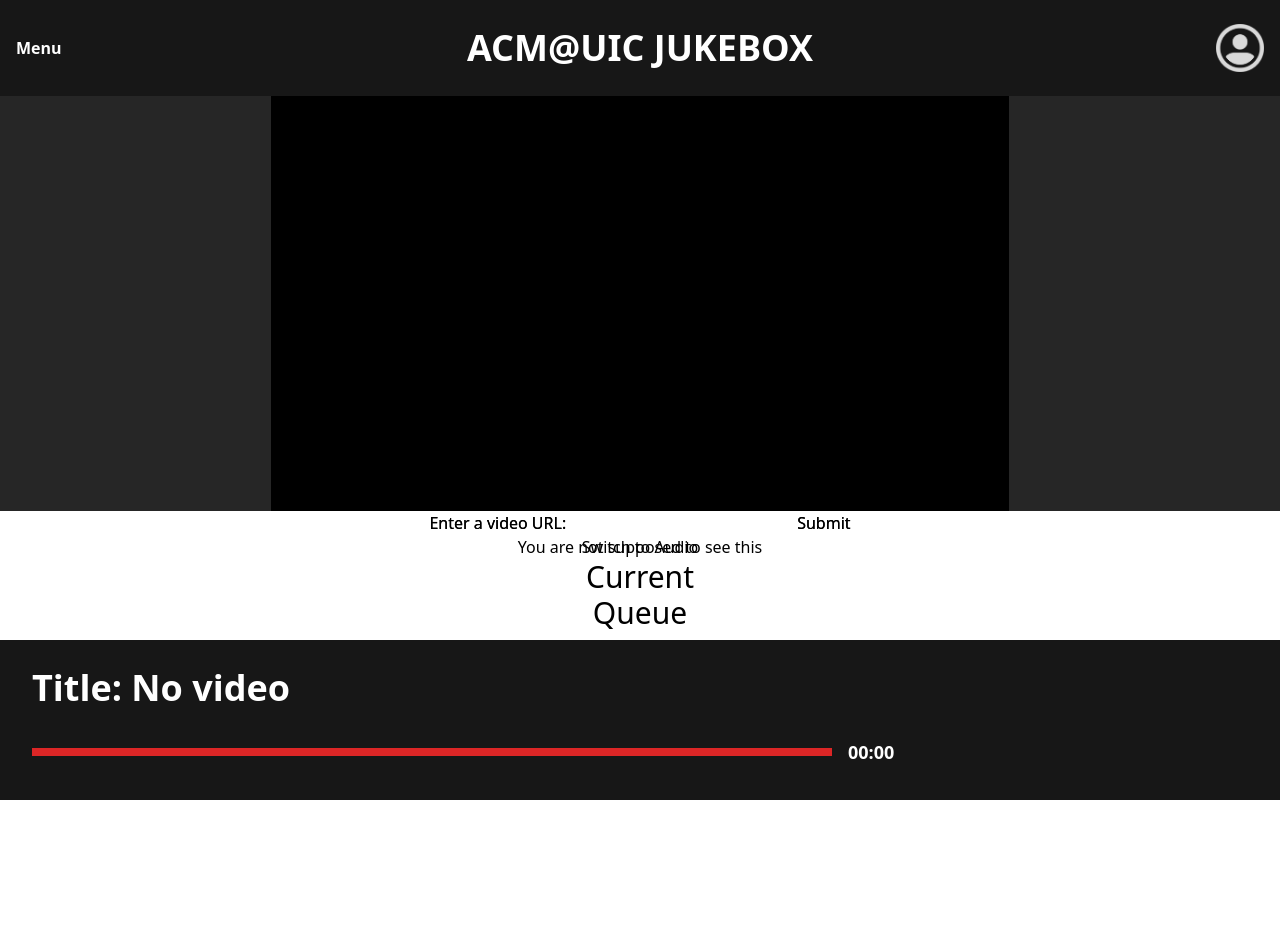
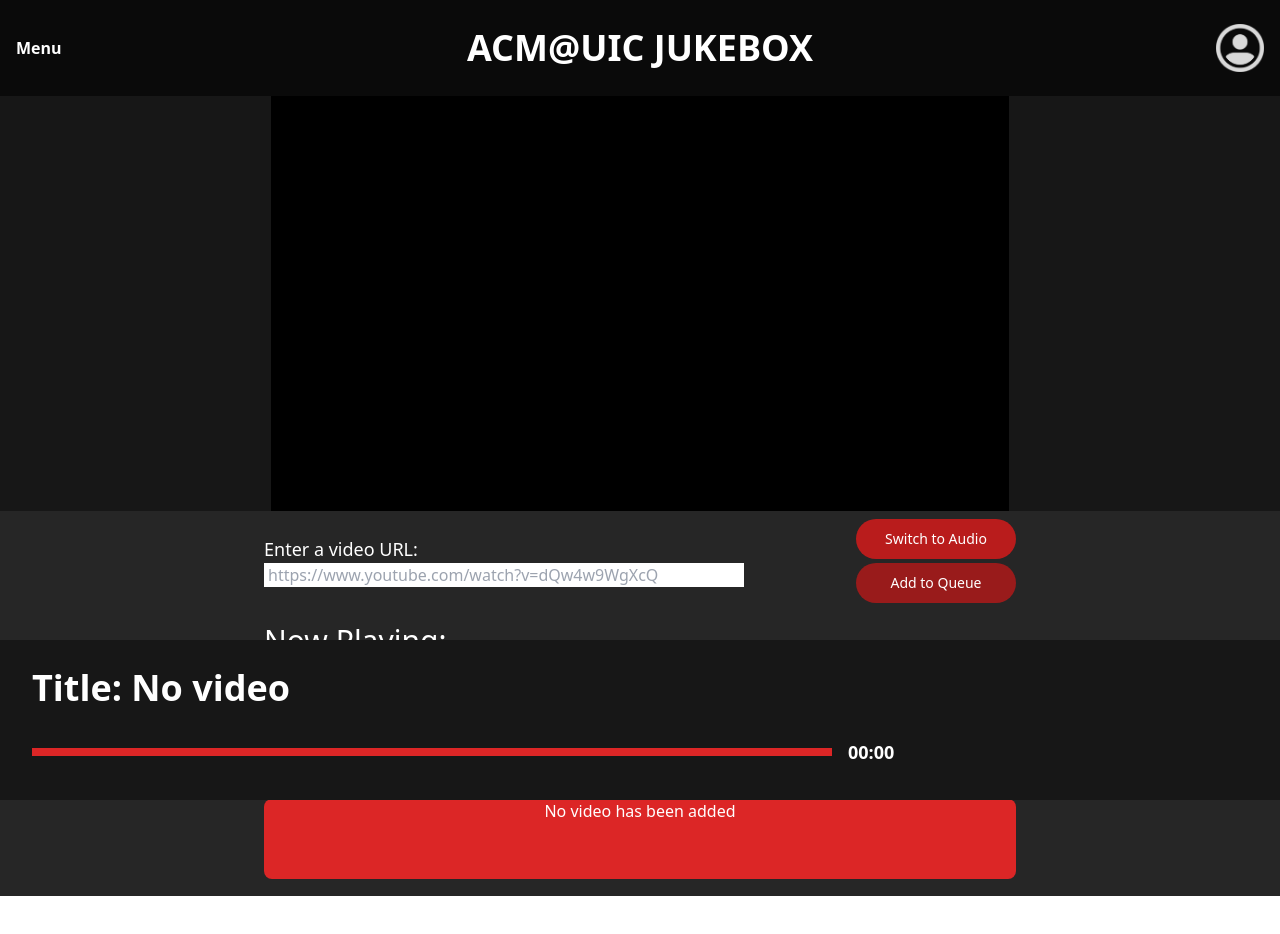
Before and after one commit to acm-uic/Jukebox, a React (Vite) app: page / in a window 1280 px wide. Shown: the top 934 px of the page. Built offline with nearby package versions, Linux system fonts and the light colour scheme.

Commit message:
Finished homepage

```diff
--- a/src/components/Header.jsx
+++ b/src/components/Header.jsx
@@ -9,7 +9,7 @@ export const Header = () => {
   }
 
   return (
-    <nav className="fixed z-50 px-4 flex items-center justify-between w-full h-24 font-black bg-neutral-900 text-white">
+    <nav className="fixed z-50 px-4 flex items-center justify-between w-full h-24 font-black bg-neutral-950 text-white">
       <div className="lg:w-1/4 flex gap-2 lg:gap-4">
         <button onClick={handleClick}>Menu</button>
         {menu && <MenuDropdown />}
--- a/src/components/VideoPlayer.jsx
+++ b/src/components/VideoPlayer.jsx
@@ -37,12 +37,14 @@ export const VideoPlayer = () => {
   return (
     <div
       className={
-        location.pathname == "/" ? "flex flex-col item-center w-screen top-24 absolute" : "hidden"
+        location.pathname == "/"
+          ? "flex flex-col item-center w-full top-24 absolute"
+          : "hidden"
       }
     >
       <div
         style={videoStyle}
-        className="max-h-[415px] aspect-video bg-black/85"
+        className="max-h-[415px] aspect-video bg-neutral-900"
       >
         <div className="h-full aspect-video bg-black mx-auto">
           <ReactPlayer
@@ -60,20 +62,31 @@ export const VideoPlayer = () => {
           />
         </div>
       </div>
-      <form className="m-auto" onSubmit={handleSubmit}>
-        <label>
+      <div className="flex p-2 gap-4 w-full max-w-[768px] mx-auto">
+        <form id="addToQueue" className="text-white flex-grow m-auto" onSubmit={handleSubmit}>
+          <label className="text-sm md:text-lg">
             Enter a video URL:
             <input
               type="text"
+              className="text-black px-1 block w-full text-base max-w-[480px]"
               value={inputUrl}
+              placeholder="https://www.youtube.com/watch?v=dQw4w9WgXcQ"
               onChange={(e) => setInputUrl(e.target.value)}
             />
-          <input type="submit" />
           </label>
         </form>
-      <button onClick={toggleVideo}>
+        <div className="flex flex-col gap-1">
+          <button
+            className="w-40 mx-auto text-white bg-red-700 hover:bg-red-800 focus:outline-none focus:ring-2 focus:ring-red-300 font-medium rounded-full text-sm px-5 py-2.5 text-center"
+            onClick={toggleVideo}
+          >
             {showVideo ? "Switch to Audio" : "Switch to Video"}
           </button>
+          <button className="w-40 mx-auto text-white bg-red-800 hover:bg-red-900 focus:outline-none focus:ring-2 focus:ring-red-400 font-medium rounded-full text-sm px-5 py-2.5 text-center" type="submit" form="addToQueue">
+            Add to Queue
+          </button>
+        </div>
+      </div>
     </div>
   );
 };
--- a/src/pages/Home.jsx
+++ b/src/pages/Home.jsx
@@ -1,5 +1,4 @@
 import { useContext } from "react";
-import { VideoPlayer } from "../components/VideoPlayer";
 import { videoContext } from "../domain/videoContext";
 export default function Home() {
   let { queue, current, showVideo } = useContext(videoContext);
@@ -10,37 +9,45 @@ export default function Home() {
   };
 
   return (
-    <div className="min-h-screen w-full flex-grow flex flex-col items-center">
-      <div className="flex flex-col item-center w-screen">
-        <div
-          style={videoStyle}
-          className="max-h-[415px] aspect-video"
-        >
+    <div className="min-h-screen w-full flex-grow flex flex-col items-center gap-2 text-white bg-neutral-800">
+      {/*dummy copy of VideoPlayer to get the spacing correct and not intefer with page content */}
+      <div className="flex flex-col item-center w-full">
+        <div style={videoStyle} className="max-h-[415px] aspect-video">
           <div className="h-full aspect-video mx-auto"></div>
         </div>
-        <form className="m-auto">
-          <label>
-            Enter a video URL:
-            <input type="text" />
-            <input type="submit" />
-          </label>
-        </form>
-        <button>You are not supposed to see this</button>
+        <form className="m-auto"></form>
+        <button className="text-transparent mb-20">
+          You are not supposed to see this
+        </button>
       </div>
 
       {/* Actual Page Content */}
-      {current && (
-        <div>
-          <h1 className="text-3xl">Current</h1>
-          {current.title}
+      <section className="w-full px-2">
+        <div className="w-full h-full max-w-[752px] mx-auto space-y-2">
+          <h1 className="text-3xl">Now Playing:</h1>
+          {current && (
+            <div className="w-full h-20 bg-red-600 rounded-lg">
+              {current.title}
+            </div>
+          )}
         </div>
-      )}
-      <div>
-        <h1 className="text-3xl">Queue</h1>
-        {queue.map((vid, index) => (
-          <h2 key={index}>{vid.title}</h2>
-        ))}
-      </div>
+      </section>
+      <section className="w-full px-2">
+        <div className="w-full h-full max-w-[752px] mx-auto space-y-2">
+          <h1 className="text-3xl">Coming Up:</h1>
+          {queue.length === 0 ? (
+            <div className="w-full h-20 bg-red-600 text-center rounded-lg">
+              No video has been added
+            </div>
+          ) : (
+            queue.map((video, index) => (
+              <div key={index} className="w-full h-20 bg-red-600 rounded-lg">
+                {video.title}
+              </div>
+            ))
+          )}
+        </div>
+      </section>
     </div>
   );
 }
```
Lines whose indentation alone changed are shown as unchanged.
